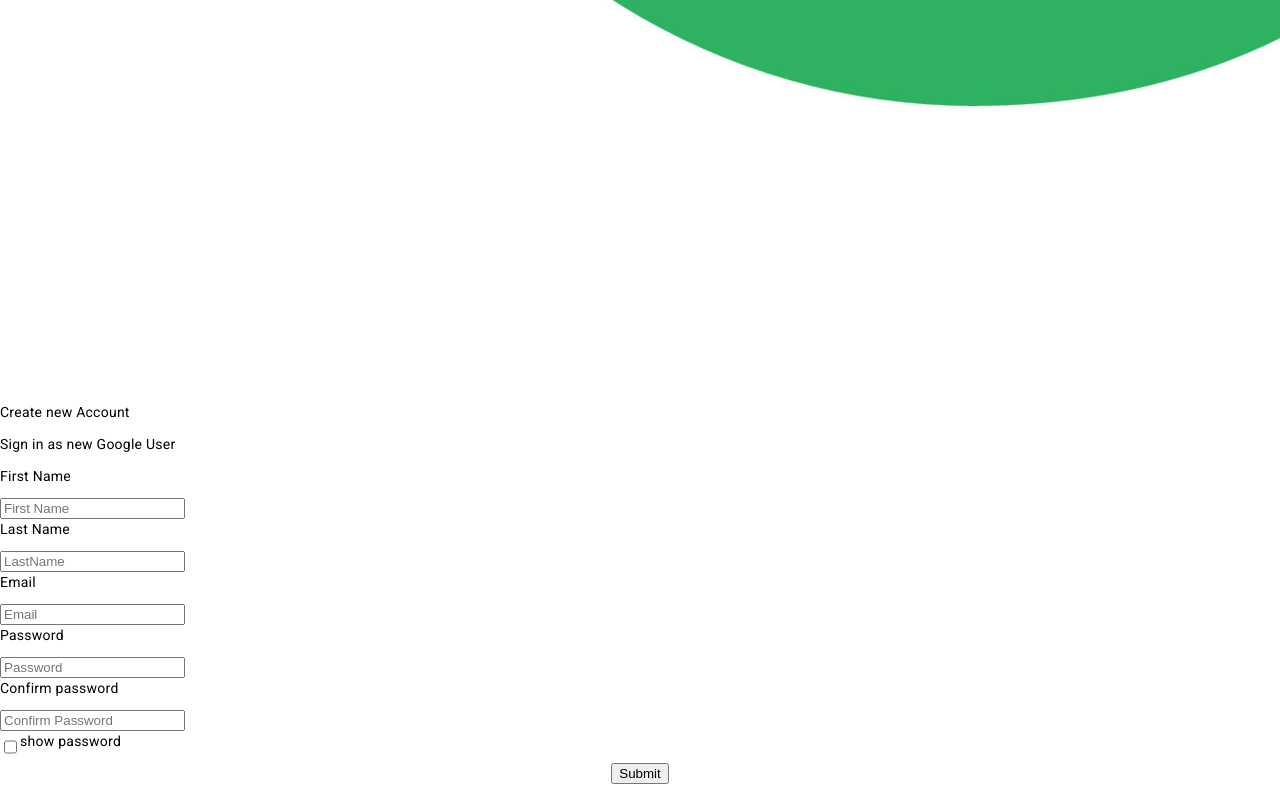
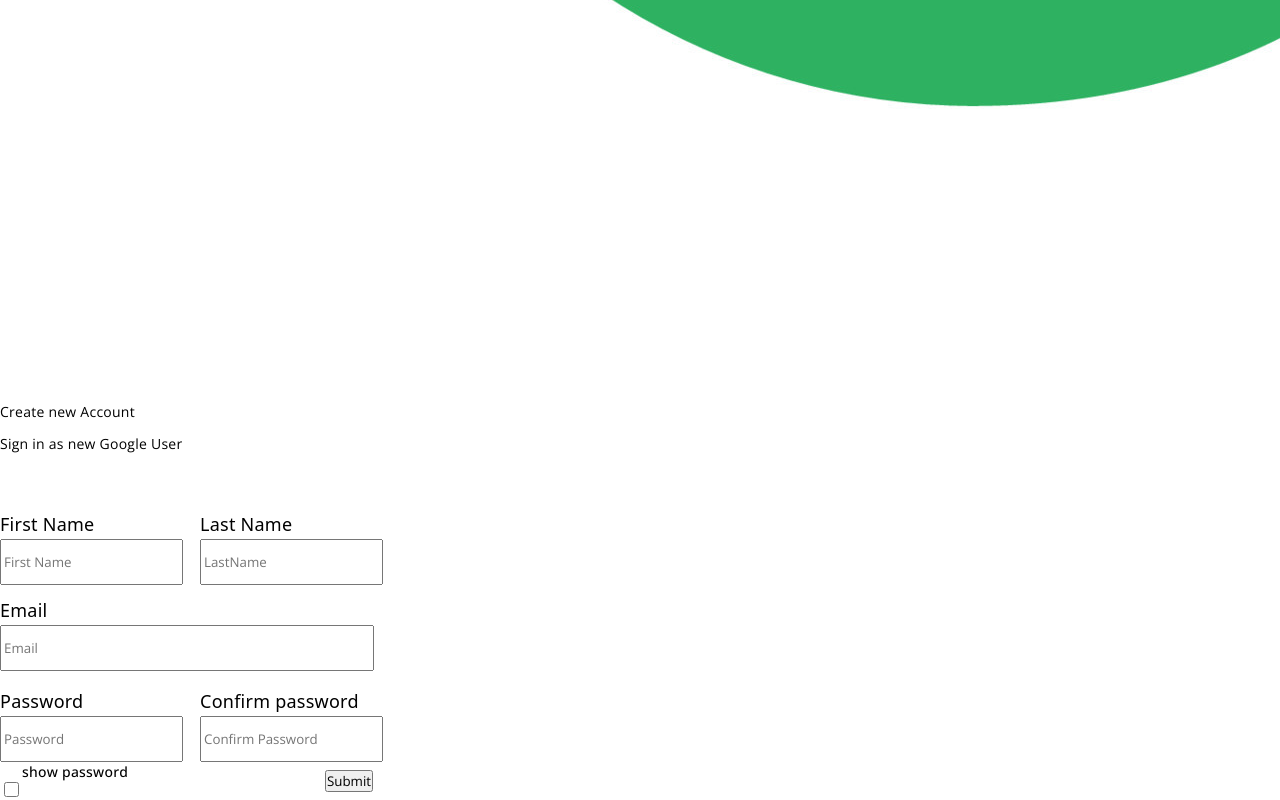
Before and after one commit to Priyanshumg/Angular-Application, an Angular app: page /register in a window 1280 px wide. Shown: the part 1523-2323 px from the top of the page. Built offline with nearby package versions, Linux system fonts and the light colour scheme.

Commit message:
[Priyanshu] Add: Added styling for registercomponent html

```diff
--- a/src/app/component/register/register.component.scss
+++ b/src/app/component/register/register.component.scss
@@ -0,0 +1,78 @@
+*
+{
+    font-family: 'Open Sans', 'Helvetica Neue', sans-serif;
+}
+
+.input
+{
+    padding-left: 5px;
+}
+
+.Layout2Container
+{
+    margin-top: 60px;
+}
+
+.FirstNameLastName
+{
+    display: grid;
+    grid-template-columns: 200px 200px;
+    margin-bottom: 15px;
+}
+
+.NewEmail
+{
+    width: 366px;
+    margin-bottom: 20px;
+}
+
+.NewConfirmPassword
+{
+    display: grid;
+    grid-template-columns: 200px 200px;
+}
+
+.NewPasswordText,
+.ConfirmPasswordText,
+.NewEmailTextElement,
+.FirstNameTextElement,
+.LastNameTextElement
+{
+    font-family: system-ui, -apple-system, BlinkMacSystemFont, 'Segoe UI', Roboto, Oxygen, Ubuntu, Cantarell, 'Open Sans', 'Helvetica Neue', sans-serif;
+    margin-bottom: 5px;
+    font-size: 18px;
+    padding-left: 0px;
+}
+
+.DisplayCheckbox
+{
+    /* display: grid;
+    grid-template-columns: 30px 100px 100px;
+    font-size: 12px;*/
+    width: 373px;
+    display: flex;
+    justify-content: space-between;
+}
+
+.CheckBoxPassword
+{
+    margin-top: 20px;
+    width: 15px;
+    height: 15px;
+}
+
+.ShowPasswordText
+{
+    font-weight: 500;
+}
+
+input
+{
+    height: 40px;
+}
+
+.SubmitButton
+{
+    padding: 0px;
+    height: fit-content;
+}
```
